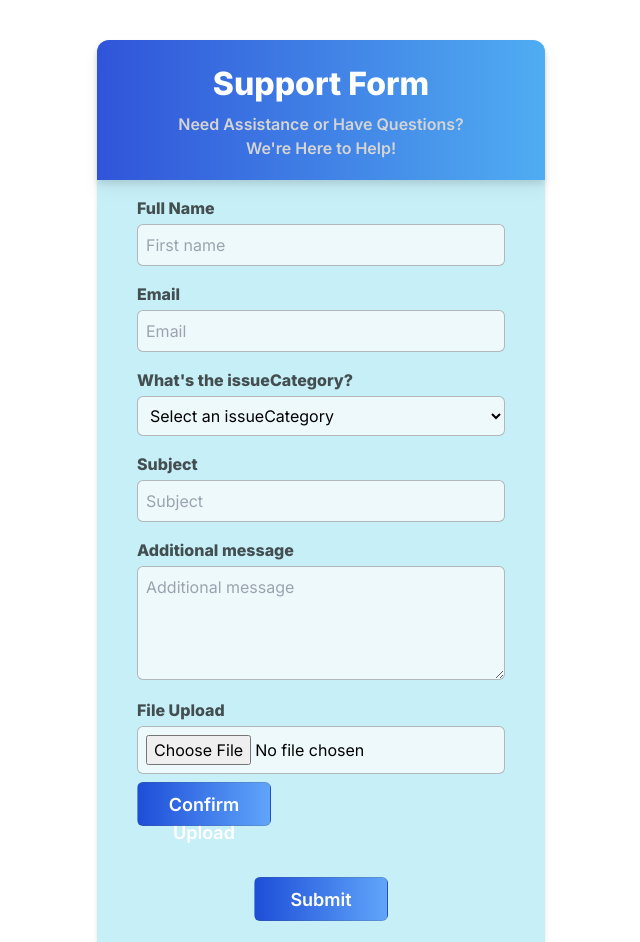
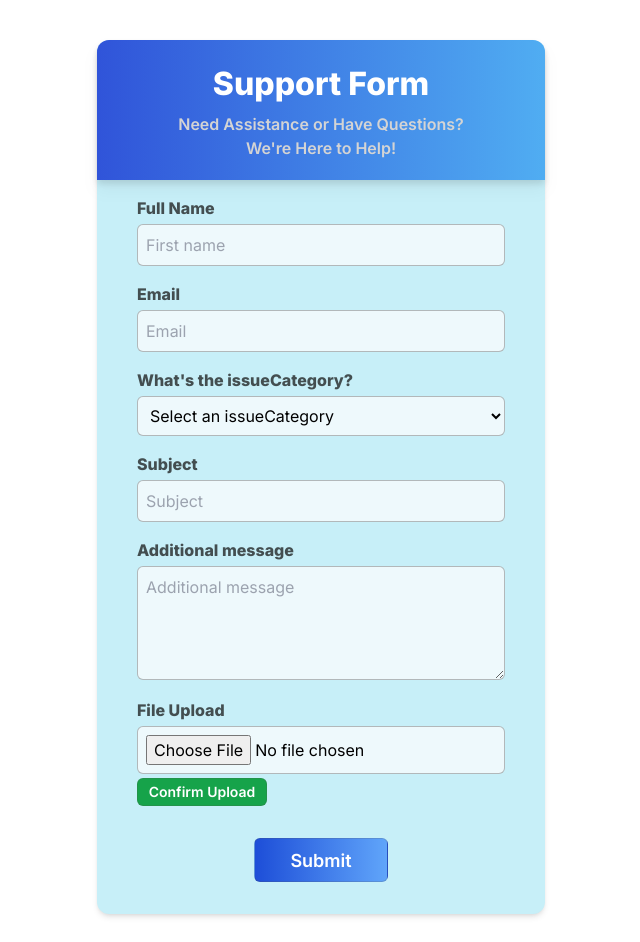
Before and after one commit to WasathAtEC/customer-feedback-chatbot, a Next.js app in the folder chatbot/: page /customerServiceForm in a window 1280 px wide. Shown: the top 942 px of the page, without its empty margins (319-959 px from the left). Built offline with nearby package versions, Linux system fonts and the light colour scheme.

Commit message:
feat: add styles for submit button and file confirm button

```diff
--- a/chatbot/src/app/(page)/customerServiceForm/page.jsx
+++ b/chatbot/src/app/(page)/customerServiceForm/page.jsx
@@ -224,7 +224,7 @@ const CustomerServiceForm = () => {
           <button
             type="button"
             onClick={handleConfirmUpload}
-            className="w-[134px] h-11 bg-gradient-to-r from-blue-700 to-blue-400 rounded-md border border-stone-600 border-opacity-20 text-white text-lg font-semibold px-4 py-2 hover:from-blue-800 hover:to-blue-500 hover:text-blue-200 mt-2"
+            className="w-[130px] h-7 bg-green-600 rounded-md border border-stone-600 border-opacity-20 text-white text-sm font-semibold px-2 hover:bg-green-500 hover:text-white mt-1"
           >
             Confirm Upload
           </button>
@@ -232,7 +232,7 @@ const CustomerServiceForm = () => {
         <div className="text-center">
           <button
             type="submit"
-            className="w-[134px] h-11 bg-gradient-to-r from-blue-700 to-blue-400 rounded-md border border-stone-600 border-opacity-20 text-white text-lg font-semibold px-4 py-2 hover:from-blue-800 hover:to-blue-500 hover:text-blue-200"
+            className="w-[134px] h-11 bg-gradient-to-r from-blue-700 to-blue-400 rounded-md border border-stone-600 border-opacity-20 text-white text-lg font-semibold px-4 py-2 hover:from-cyan-600 hover:to-cyan-400"
           >
             Submit
           </button>
```
